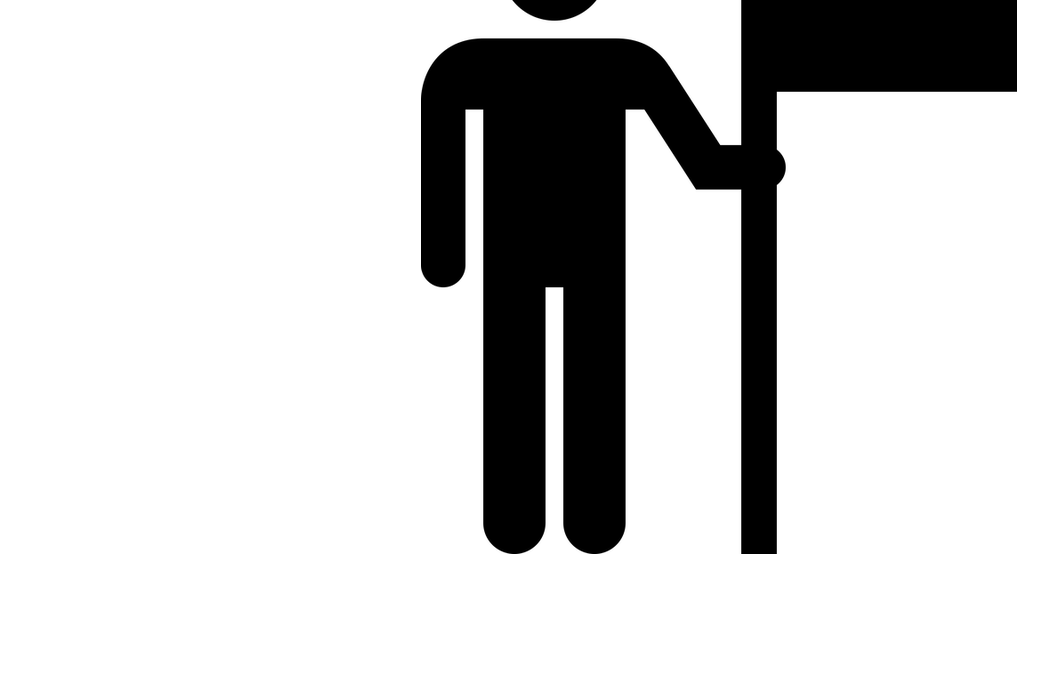
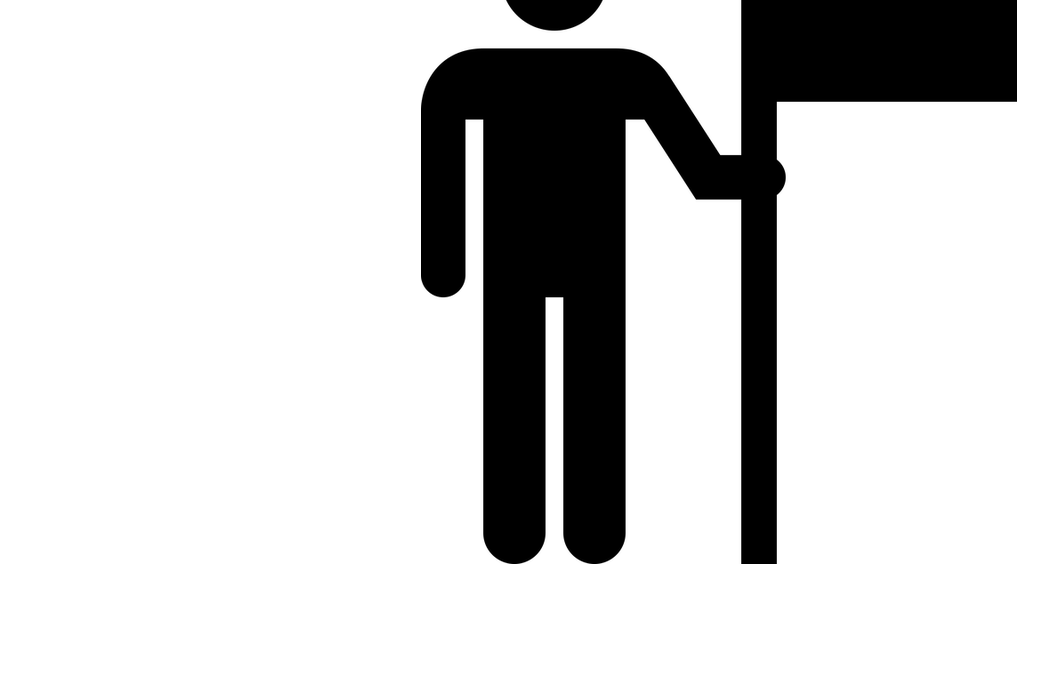
Before and after one commit to drates/cs, a plain HTML site: page index.html in a window 1280 px wide. Shown: the part 106-800 px from the top of the page, without its empty margins (39-1087 px from the left). Drawn offline with nearby package versions, Linux system fonts and the light colour scheme.

Commit message:
Update index.html

```diff
--- a/index.html
+++ b/index.html
@@ -10,8 +10,7 @@
 </head>
 
   <body>
-  <div class="container">
-    <br>
+  <div class="container" style="margin-top: 30px;">
     <div class="row">
       <div class="col-sm-4"><h1>CitizenStories</h1></div>
       <div class="col-sm-8"><img src="img/citizen-1294856_640.png"></div>
```
